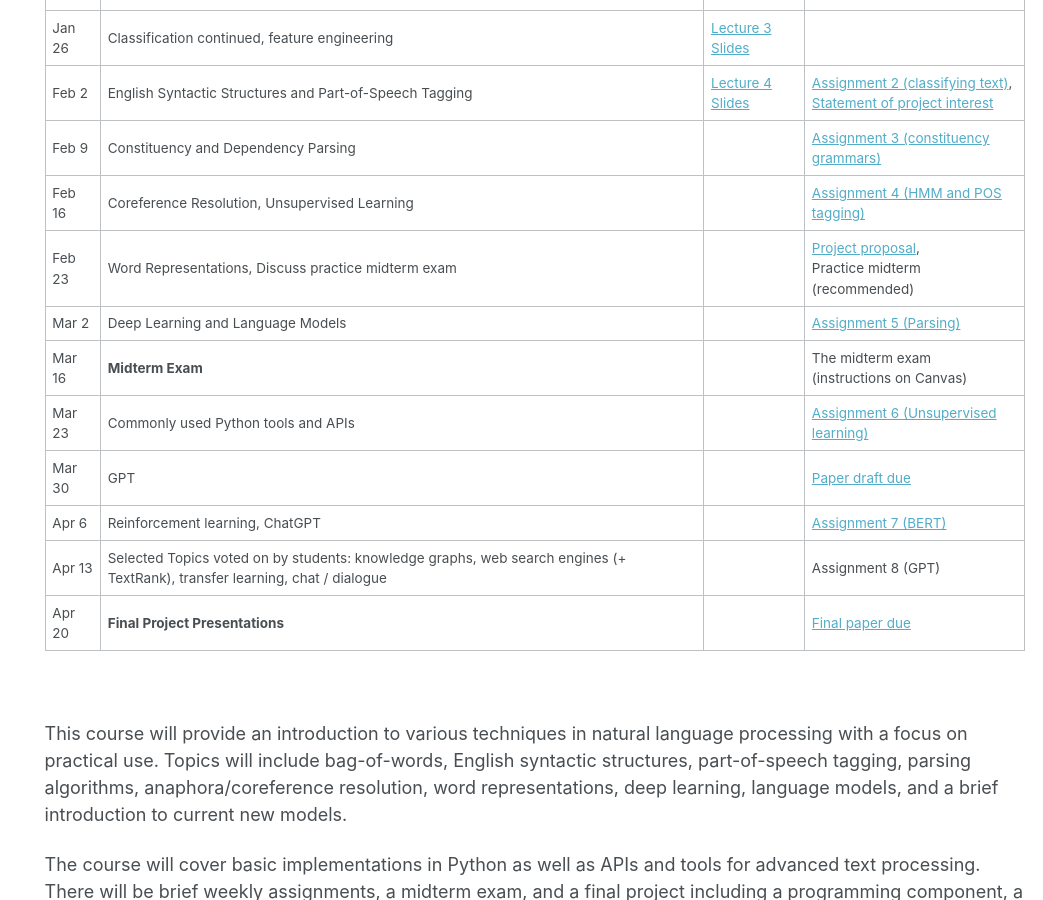
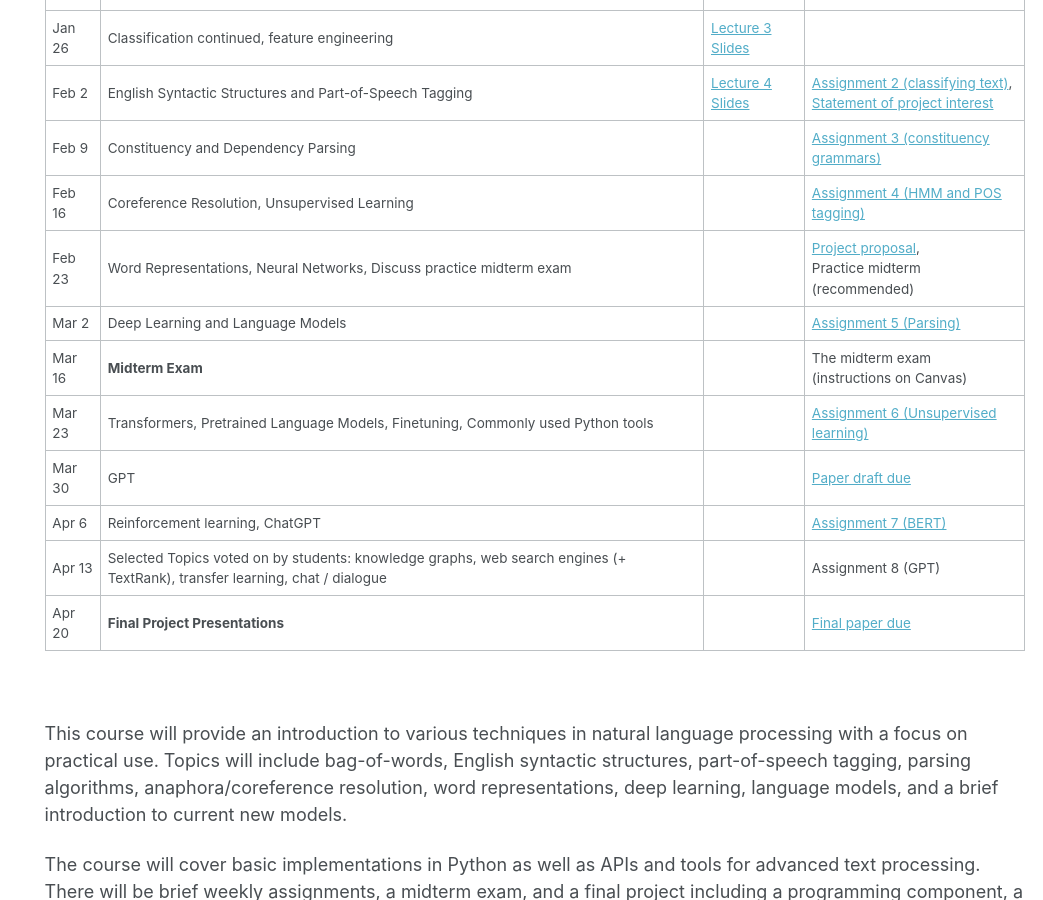
Before and after one commit to rasikabh/rasikabh.github.io, a Jekyll site: the page built from _pages/nlp2023.md, in a window 1280 px wide and 900 px high, scrolled down 937 px. Shown: the whole window, without its empty margins (237-1280 px from the left). Built offline with Jekyll 4.4.1, drawn with Linux system fonts in a browser that asks for light colours.

Commit message:
Update nlp2023.md

```diff
--- a/_pages/nlp2023.md
+++ b/_pages/nlp2023.md
@@ -48,10 +48,10 @@ Tuesdays 10am - 12pm outside room 1010
 | Feb 2 | English Syntactic Structures and Part-of-Speech Tagging | [Lecture 4 Slides](https://docs.google.com/presentation/d/1h1NowEkxk4xxANK2uW7pDv40Cf38IXSML4ouM9jGdgE/edit?usp=sharing) | [Assignment 2 (classifying text)](https://docs.google.com/document/d/1Ryj6umrzfOFC4xCoSG8wLvmo1CxWetb4LAF8R9xJ5Zk/edit?usp=sharing), <br/> [Statement of project interest](https://docs.google.com/document/d/1qe6uiXbJRvUv1WxvN_YH1PHN7yPMu5hcos9N6x7s_cc/edit?usp=sharing) |
 | Feb 9  | Constituency and Dependency Parsing                                                           |  | [Assignment 3 (constituency grammars)](https://docs.google.com/document/d/1b35nRzO2FKA_SS6GIOB5pTdPbyZWGTQuxVliHGV7MTw/edit?usp=sharing) |
 | Feb 16 | Coreference Resolution, Unsupervised Learning                                                                       |  | [Assignment 4 (HMM and POS tagging)](https://docs.google.com/document/d/12AexcnY5aV2HxyBvRYSwP9Rso1ARD3DtjzBG-aSt800/edit?usp=sharing) |
-| Feb 23 | Word Representations, Discuss practice midterm exam  |  | [Project proposal](https://docs.google.com/document/d/1qe6uiXbJRvUv1WxvN_YH1PHN7yPMu5hcos9N6x7s_cc/edit?usp=sharing), <br> Practice midterm (recommended) |
+| Feb 23 | Word Representations, Neural Networks, Discuss practice midterm exam  |  | [Project proposal](https://docs.google.com/document/d/1qe6uiXbJRvUv1WxvN_YH1PHN7yPMu5hcos9N6x7s_cc/edit?usp=sharing), <br> Practice midterm (recommended) |
 | Mar 2 | Deep Learning and Language Models |  | [Assignment 5 (Parsing)](https://docs.google.com/document/d/19Q4wAG8rriAOwXS3H08Dt1ieEv3jt3H__Tt-7HUppEg/edit?usp=sharing) |
 | Mar 16  | **Midterm Exam** |  | The midterm exam <br> (instructions on Canvas) |
-| Mar 23  | Commonly used Python tools and APIs |  | [Assignment 6 (Unsupervised learning)](https://docs.google.com/document/d/1bC8dBhJufAvZCVnwDtXI_dhYxsH-Q6Scp1AKsJBpfGA/edit?usp=sharing) |
+| Mar 23  | Transformers, Pretrained Language Models, Finetuning, Commonly used Python tools |  | [Assignment 6 (Unsupervised learning)](https://docs.google.com/document/d/1bC8dBhJufAvZCVnwDtXI_dhYxsH-Q6Scp1AKsJBpfGA/edit?usp=sharing) |
 | Mar 30 | GPT |  | [Paper draft due](https://docs.google.com/document/d/1qe6uiXbJRvUv1WxvN_YH1PHN7yPMu5hcos9N6x7s_cc/edit?usp=sharing) |
 | Apr 6 | Reinforcement learning, ChatGPT  |  | [Assignment 7 (BERT)](https://docs.google.com/document/d/1NaiioGhlOxTUVg17Sl4V7UyT4OAkYRXBlbHgnfchuus/edit?usp=sharing) |
 | Apr 13 | Selected Topics voted on by students: knowledge graphs, web search engines (+ TextRank), transfer learning, chat / dialogue |  | Assignment 8 (GPT) |
```
